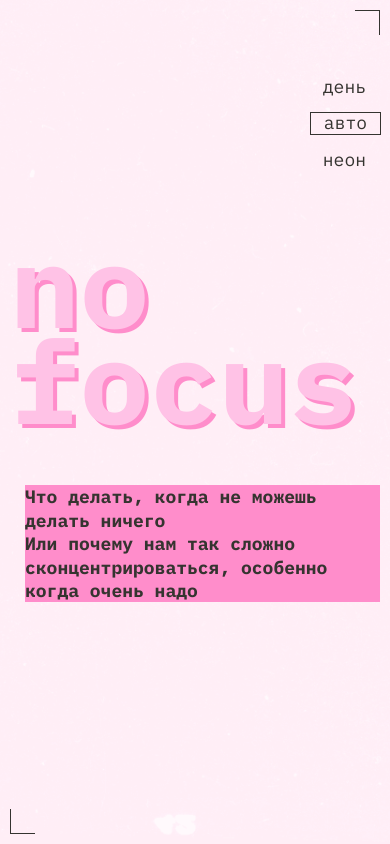
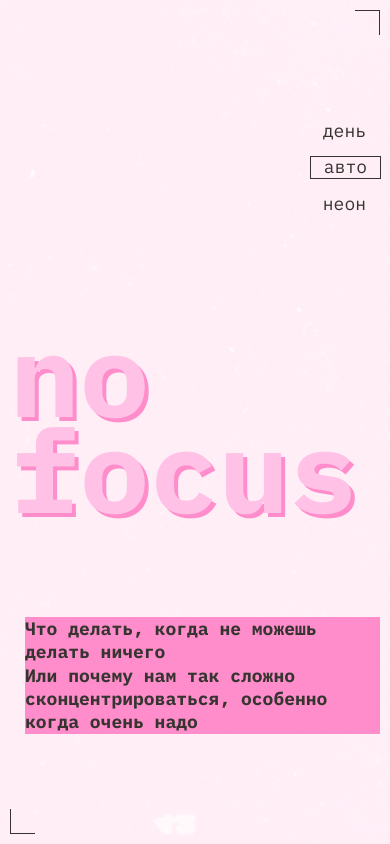
Before and after one commit to abukova-si/slozhno-sosredotochitsya-fd, a plain HTML site: page index.html in a window 390 px wide. Shown: the top 844 px of the page. Drawn offline with Linux system fonts and the light colour scheme.

Commit message:
на отправку

```diff
--- a/styles/style.css
+++ b/styles/style.css
@@ -11,16 +11,15 @@
   display: grid;
   min-height: 768px;
   height: 100vh;
-  padding-top: 20px;
   position: relative;
   grid-template-rows: 1fr min-content 1fr;
   grid-template-columns: 1fr;
-  padding-bottom: 125px;
-  margin-bottom: -49px;
+  margin-bottom: 61px;
 }
 .header__theme-menu {
   justify-self: center;
   grid-row: 1;
+  padding-top: 20px;
 }
 .header__theme-menu-list {
   display: flex;
@@ -28,6 +27,9 @@
   margin: 0;
   padding: 0;
   list-style: none;
+}
+.header__theme-menu-button {
+  padding: 4px 13px;
 }
 .header__title {
   grid-row: 2;
@@ -65,7 +67,7 @@
   font-weight: 700;
   color: var(--title-color);
   margin-right: 20px;
-  margin-top: 2px;
+  margin-bottom: 22px;
 }
 .header__theme-menu-button {
   background: transparent;
@@ -131,7 +133,7 @@
 .corner::after {
   content: '';
   position: absolute;
-  bottom: 129px;
+  bottom: 20px;
   left: 20px;
   width: 25px;
   height: 25px;
@@ -141,11 +143,11 @@
 @media (max-width: 1023px) {
   .header {
     min-height: 1024px;
-    padding-top: 192px;
     margin-bottom: 60px;
   }
   .header__theme-menu {
     justify-self: end;
+    align-self: center;
     padding-right: 19px;
     grid-column: 2;
   }
@@ -157,11 +159,9 @@
     width: 100%;
     max-width: 364px;
     grid-column: 2;
-    margin-top: 50px;
   }
   .header__title {
     padding-top: 0px;
-    margin-bottom: 62px;
     grid-column: span 2;
   }
   .corner::after {
@@ -178,13 +178,12 @@
     min-height: 668px;
     padding-left: 10px;
     padding-top: 76px;
-    grid-template-rows: min-content min-content min-content;
+    grid-template-rows: 1fr min-content 1fr;
     margin-bottom: 40px;
   }
   .header__text {
     max-width: 355px;
-    margin-bottom: 0;
-    margin-top: 56px;
+    margin-bottom: 12px;
     margin-right: 10px;
     margin-left: 10px;
   }
@@ -197,12 +196,29 @@
     bottom: 0;
   }
   .header__theme-menu {
-    margin-bottom: 66px;
     padding-right: 9px;
+    align-self: center;
+    justify-self: end;
+    padding-top: 9px;
   }
   .rec-label {
     top: 11px;
     right: 15px;
+  }
+}
+@media (min-width: 375px) and (max-width: 767px) {
+  .header {
+    grid-template-rows: 1fr min-content 1fr;
+    height: 100vh;
+    min-height: auto;
+    padding-top: 0;
+    padding-bottom: 0;
+  }
+  .header__title {
+    align-self: center;
+  }
+  .header__text {
+    align-self: center;
   }
 }
 .main {
@@ -397,7 +413,6 @@
   color: var(--header-color);
   text-shadow: 2px 2px 0 var(--accent-color);
   line-height: 83%;
-  margin-bottom: 109px;
 }
 .header.corner,
 .footer.corner {
@@ -413,9 +428,10 @@
   .footer {
     margin-right: 10px;
     margin-left: 10px;
+    height: 98svh;
+    min-height: auto;
   }
   .footer__title {
-    margin-bottom: 120px;
     font-size: clamp(7.25rem, 7.0115rem + 1.0178vw, 7.5rem);
   }
   .corner::after {
@@ -427,7 +443,6 @@
     right: 0;
   }
   .footer.corner::after {
-    bottom: 120px;
     left: 0;
   }
 }
```
